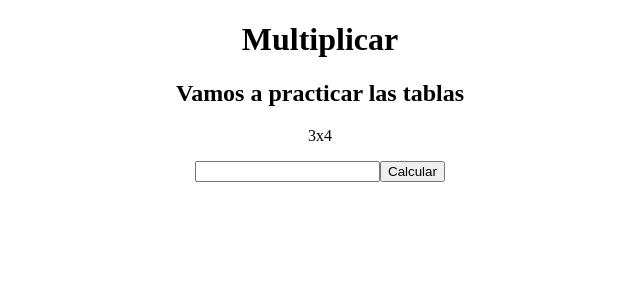
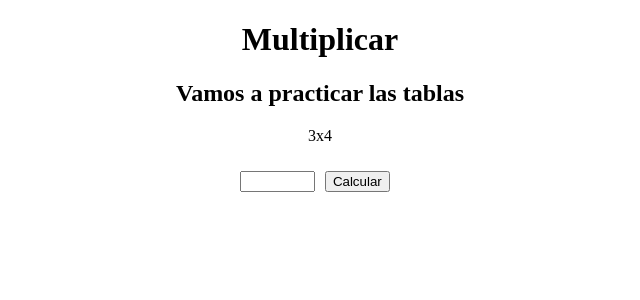
Before and after one commit to manuelsblanco/Multiplicar.github.io, an Angular app: page / in a window 1280 px wide. Shown: the top 300 px of the page, without its empty margins (320-960 px from the left). Built offline with nearby package versions, Linux system fonts and the light colour scheme.

Commit message:
Se achica el tamaño del input

```diff
--- a/src/app/app.component.css
+++ b/src/app/app.component.css
@@ -4,3 +4,9 @@ p,h1,h2{
 #operacion{
   text-align: center;
 }
+#resultado{
+  width: 5em;
+}
+#calcular{
+  margin: 10px;
+}
```
